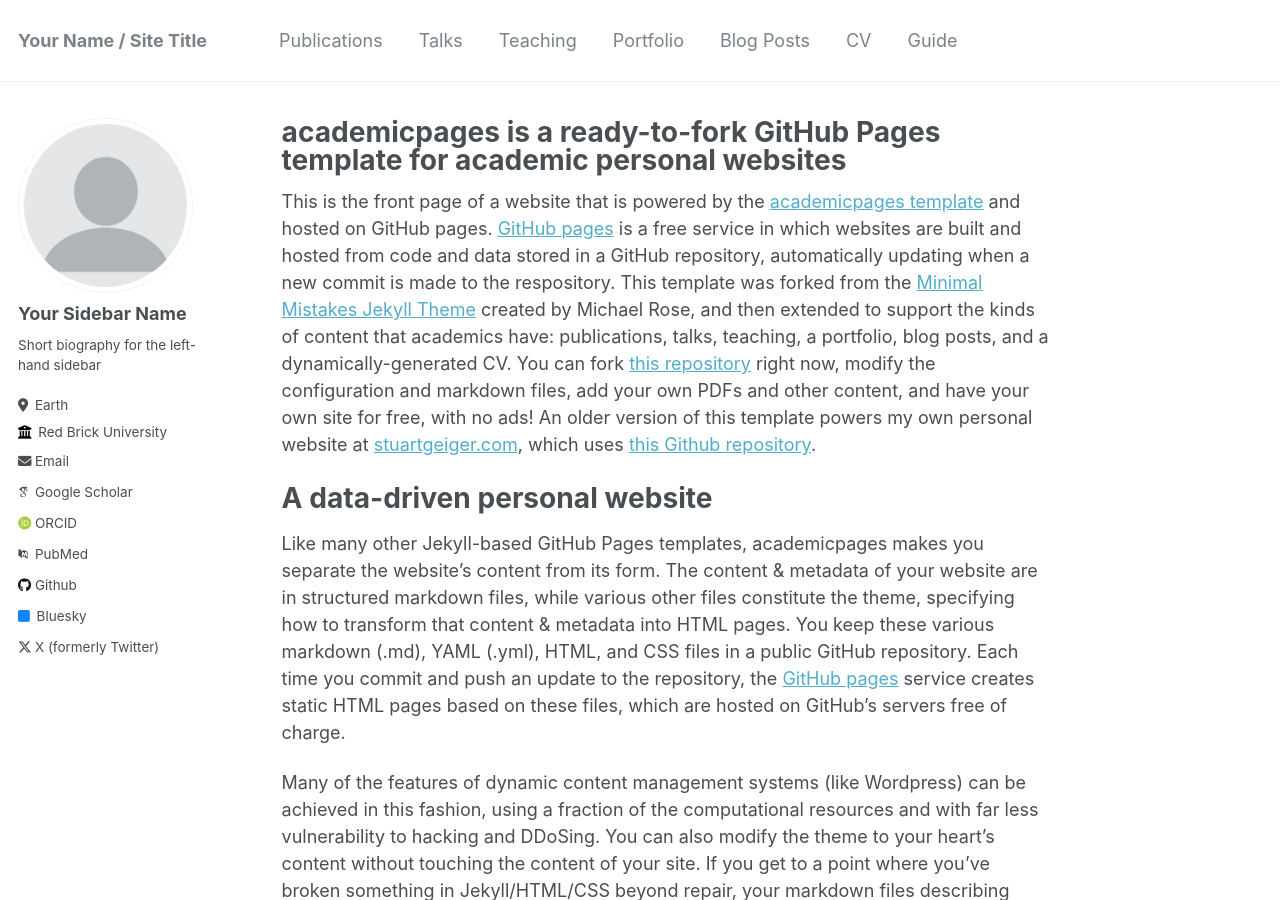
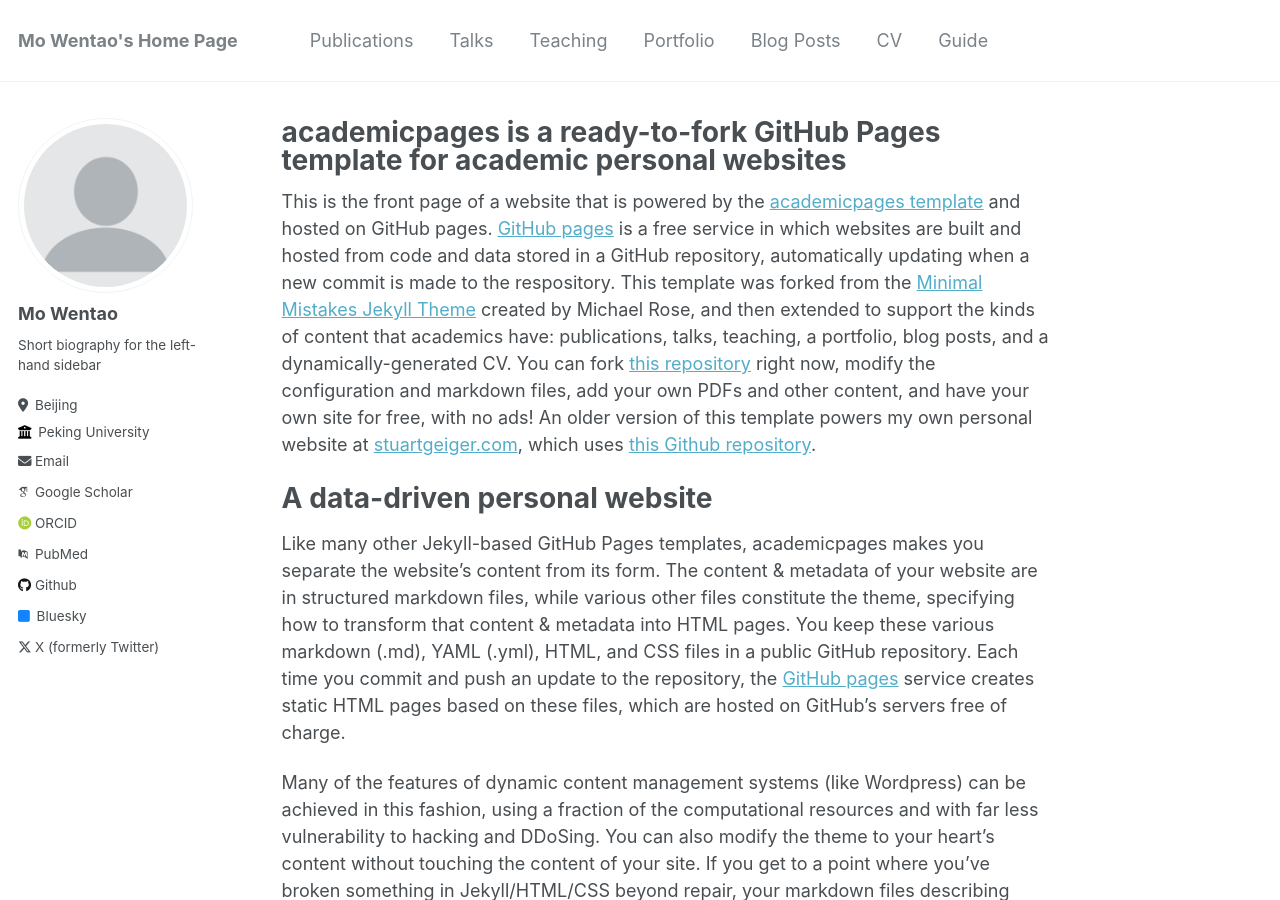
Before and after one commit to matthewdm0816/matthewdm0816.github.io, a Jekyll site: the page built from _pages/about.md, in a window 1280 px wide and 900 px high. Built offline with Jekyll 4.4.1, drawn with Linux system fonts in a browser that asks for light colours; some web fonts are replaced; some of the changed text lies outside the part shown.

Commit message:
Update _config.yml

```diff
--- a/_config.yml
+++ b/_config.yml
@@ -8,13 +8,13 @@
 
 # Basic Site Settings
 locale                   : "en-US"
-title                    : "Your Name / Site Title"
+title                    : "Mo Wentao's Home Page"
 title_separator          : "-"
-name                     : &name "Your Name"
+name                     : &name "Mo Wentao"
 description              : &description "personal description"
-url                      : https://academicpages.github.io # the base hostname & protocol for your site e.g. "https://mmistakes.github.io"
+url                      : https://matthewdm0816.github.io # the base hostname & protocol for your site e.g. "https://mmistakes.github.io"
 baseurl                  : "" # the subpath of your site, e.g. "/blog"
-repository               : "academicpages/academicpages.github.io"
+repository               : "matthewdm0816/matthewdm0816.github.io"
 
 # Site Author - The following control what appear as part of the author content on the side bar.
 #               If a field is blank the icon and link will not appear, otherwise it will be shown.
@@ -22,32 +22,32 @@
 author:
   # Biographic information
   avatar           : "profile.png"
-  name             : "Your Sidebar Name"
+  name             : "Mo Wentao"
   pronouns         : # example: "she/her"
   bio              : "Short biography for the left-hand sidebar"
-  location         : "Earth"
-  employer         : "Red Brick University"
+  location         : "Beijing"
+  employer         : "Peking University"
   uri              : # URL
-  email            : "none@example.org"
+  email            : "mowt@pku.edu.cn"
 
   # Academic websites
   arxiv            : # URL - Update with the correct link to your profile
-  googlescholar    : "https://scholar.google.com/citations?user=PS_CX0AAAAAJ"
+  googlescholar    : ""
   impactstory      : # URL
-  orcid            : "http://orcid.org/yourorcidurl"
-  pubmed           : "https://www.ncbi.nlm.nih.gov/pubmed/?term=john+snow"
+  orcid            : ""
+  pubmed           : ""
   researchgate     : # URL
 
   # Repositories and software development
   bitbucket        : # Username - Update with your username on the site
   codepen          : # Username
   dribbble         : # Username
-  github           : "academicpages"
+  github           : "matthewdm0816"
   kaggle           : # Username
   stackoverflow    : # User number or user number and name (i.e., use "1" or "1/jeff-atwood")
 
   # Social media
-  bluesky          : "bsky.app" # Replace this with you Bluesky username
+  bluesky          : "" # Replace this with you Bluesky username
   facebook         : # Username
   flickr           : # Username
   foursquare       : # Username
@@ -64,7 +64,7 @@
   steam            : # Username
   telegram         : # URL
   tumblr           : # Username
-  twitter          : "UniofOxford"  # Replace this with your X / Twitter handle
+  twitter          : ""  # Replace this with your X / Twitter handle
   vine             : # Username
   weibo            : # Username
   wikipedia        : # Username
```
